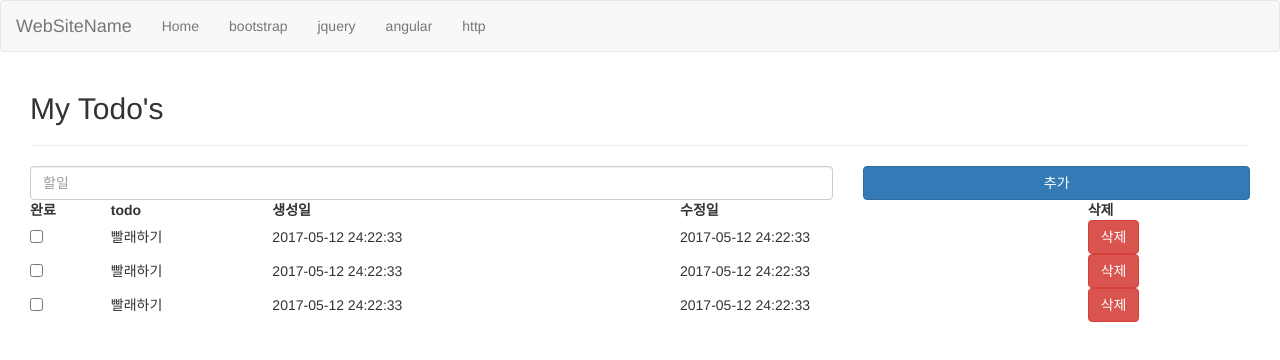
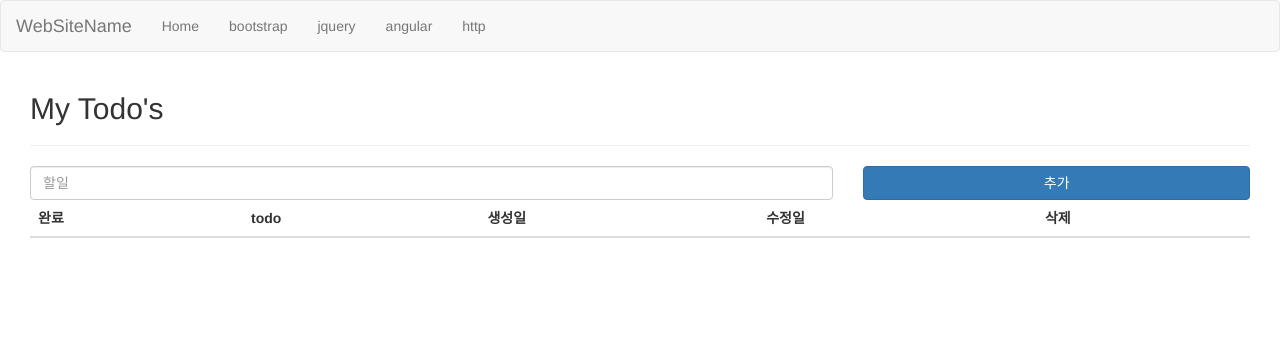
Before and after one commit to eastflag/myTodo, an Angular app: page /jquery in a window 1280 px wide. Shown: the top 360 px of the page. Built offline with nearby package versions, Linux system fonts and the light colour scheme.

Commit message:
jquery 로직 추가

```diff
--- a/src/app/bootstrap/bootstrap.component.html
+++ b/src/app/bootstrap/bootstrap.component.html
@@ -12,6 +12,7 @@
   </div>
 
   <table class="table table-strip">
+    <thead>
     <tr>
       <th>완료</th>
       <th>todo</th>
@@ -19,6 +20,8 @@
       <th>수정일</th>
       <th>삭제</th>
     </tr>
+    </thead>
+    <tbody>
     <tr>
       <td>
         <input type="checkbox">
@@ -52,5 +55,6 @@
         <button type="button" class="btn btn-danger">삭제</button>
       </td>
     </tr>
+    </tbody>
   </table>
 </div>
--- a/src/app/jquery/jquery.component.html
+++ b/src/app/jquery/jquery.component.html
@@ -4,14 +4,15 @@
 
   <div class="row todo-input">
     <div class="col-xs-8">
-      <input type="text" placeholder="할일" class="form-control">
+      <input type="text" placeholder="할일" class="form-control" id="input_todo">
     </div>
     <div class="col-xs-4">
-      <button type="button" class="btn btn-primary btn-block" id="add_todo">추가</button>
+      <button type="button" class="btn btn-primary btn-block" onclick="add_todo()">추가</button>
     </div>
   </div>
 
   <table class="table table-strip">
+    <thead>
     <tr>
       <th>완료</th>
       <th>todo</th>
@@ -19,56 +20,8 @@
       <th>수정일</th>
       <th>삭제</th>
     </tr>
-    <tr>
-      <td>
-        <input type="checkbox">
-      </td>
-      <td>빨래하기</td>
-      <td>2017-05-12 24:22:33</td>
-      <td>2017-05-12 24:22:33</td>
-      <td>
-        <button type="button" class="btn btn-danger">삭제</button>
-      </td>
-    </tr>
-    <tr>
-      <td>
-        <input type="checkbox">
-      </td>
-      <td>빨래하기</td>
-      <td>2017-05-12 24:22:33</td>
-      <td>2017-05-12 24:22:33</td>
-      <td>
-        <button type="button" class="btn btn-danger">삭제</button>
-      </td>
-    </tr>
-    <tr>
-      <td>
-        <input type="checkbox">
-      </td>
-      <td>빨래하기</td>
-      <td>2017-05-12 24:22:33</td>
-      <td>2017-05-12 24:22:33</td>
-      <td>
-        <button type="button" class="btn btn-danger">삭제</button>
-      </td>
-    </tr>
+    </thead>
+    <tbody id="todo_list">
+    </tbody>
   </table>
 </div>
-<script>
-var todoList = [
-  {
-      isFinished: false, todo: '빨래하기', created: '2017-05-12 24:22:33', updated: '2017-05-12 24:12:12'
-  },
-  {
-    isFinished: false, todo: '빨래하기', created: '2017-05-12 24:22:33', updated: '2017-05-12 24:12:12'
-  },
-  {
-    isFinished: false, todo: '빨래하기', created: '2017-05-12 24:22:33', updated: '2017-05-12 24:12:12'
-  }
-];
-
-  $(document).ready(function () {
-    console.log('ready');
-  });
-
-</script>
--- a/src/index.html
+++ b/src/index.html
@@ -7,8 +7,77 @@
 
   <meta name="viewport" content="width=device-width, initial-scale=1">
   <link rel="icon" type="image/x-icon" href="favicon.ico">
+
+  <script src="https://ajax.googleapis.com/ajax/libs/jquery/3.2.1/jquery.min.js"></script>
 </head>
 <body>
   <app-root>Loading...</app-root>
 </body>
 </html>
+<script>
+  var todoList =[];
+  /**
+   * 1 단계: click 시  view 만 붙인다.
+   * 2 단계: 뷰에 todo와 날짜 데이터를 가져와서 붙인다.
+   * 3 단계: 모델을 만들고 모델에 데이터를 넣은후 모델을 뷰에 바인딩한다.
+   */
+  function add_todo() {
+    var date = new Date();
+    var currentDate = date.getFullYear() + "-" + (addZero(date.getMonth() + 1)) + "-" + addZero(date.getDate()) + " "
+      + addZero(date.getHours()) + ":" + addZero(date.getMinutes()) + ":" + addZero(date.getSeconds());
+
+    var todo = {
+      isFinished: false,
+      todo: $('#input_todo').val(),
+      created: currentDate,
+      updated: currentDate
+    };
+
+    todoList.push(todo);
+
+    refresh();
+  }
+
+  function refresh() {
+    $('#todo_list').empty();
+
+    todoList.forEach(function(item, index) {
+      var todo =
+        '<tr>' +
+        '<td>' +
+        '<input type="checkbox" ' + (item.isFinished?'checked':'') + ' value="' + item.isFinished + '" onchange="update(' + index + ')">' +
+        '</td>' +
+        (item.isFinished?'<td style="text-decoration: line-through">':'<td>') + item.todo + '</td>' +
+        '<td>' + item.created + '</td>' +
+        '<td>' + item.updated + '</td>' +
+        '<td>' +
+        '<button type="button" class="btn btn-danger">삭제</button>' +
+        '</td>' +
+        '</tr>';
+      $('#todo_list').append(todo);
+    });
+  }
+
+  function addZero(digit) {
+      //digit 가 문자가 아니라 숫자이다 digit.length로는 안됨.
+      if(digit < 10) {
+          return "0" + digit;
+      } else {
+          return digit;
+      }
+  }
+
+  function update(index) {
+    console.log(todoList[index].isFinished);
+
+    var date = new Date();
+    var currentDate = date.getFullYear() + "-" + (addZero(date.getMonth() + 1)) + "-" + addZero(date.getDate()) + " "
+      + addZero(date.getHours()) + ":" + addZero(date.getMinutes()) + ":" + addZero(date.getSeconds());
+
+    todoList[index].isFinished = !todoList[index].isFinished;
+    todoList[index].updated = currentDate;
+
+    refresh();
+  }
+
+</script>
```
